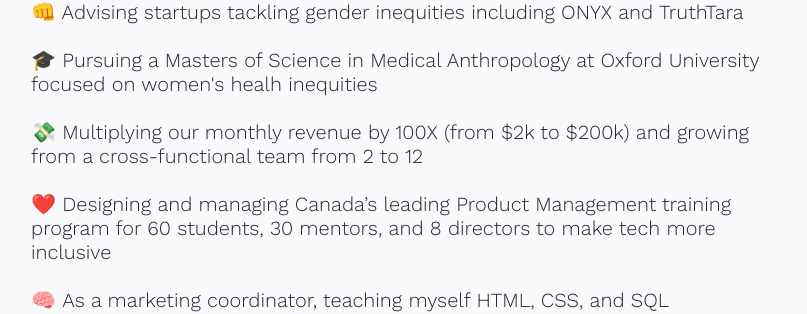
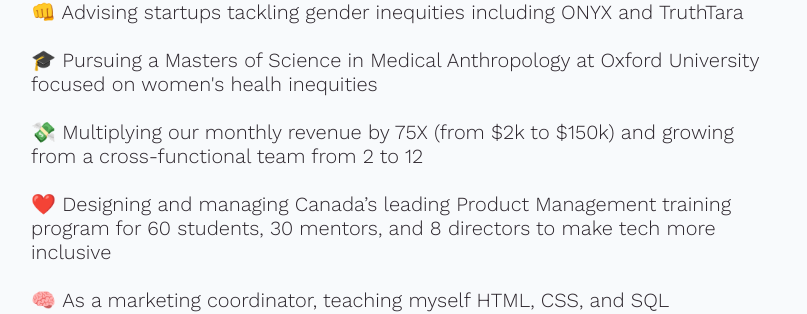
Before and after one commit to shannawn/shannonaw, a Jekyll site: the page index.html, which Jekyll copies as it is, in a window 1280 px wide and 900 px high, scrolled down 661 px. Shown: the part 140-454 px from the top of the window, without its empty margins (234-1041 px from the left). Built offline with Jekyll 4.4.1, drawn with Linux system fonts in a browser that asks for light colours; some web fonts are replaced; some of the changed text lies outside the part shown.

Commit message:
Update index.html

```diff
--- a/index.html
+++ b/index.html
@@ -55,7 +55,7 @@
           🎓 Pursuing a Masters of Science in Medical Anthropology at Oxford University focused on women's healh inequities
         </p>
         <p>
-          💸 Multiplying our monthly revenue by 100X (from $2k to $200k) and growing from a cross-functional team from 2 to 12
+          💸 Multiplying our monthly revenue by 75X (from $2k to $150k) and growing from a cross-functional team from 2 to 12
         </p>
         <p>
           ❤️ Designing and managing Canada’s leading Product Management training program for 60 students, 30 mentors, and 8 directors to make tech more inclusive
```
Also changed, not shown: other parts of index.html (+1 -1 lines).
